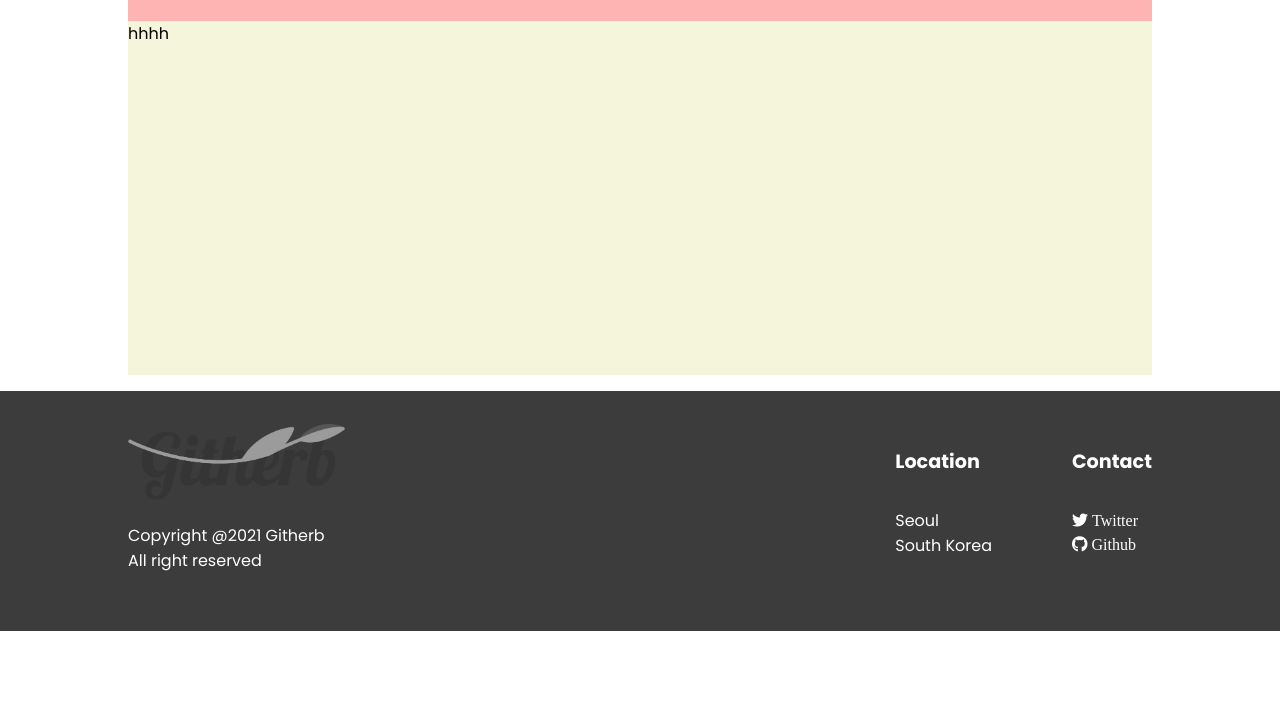
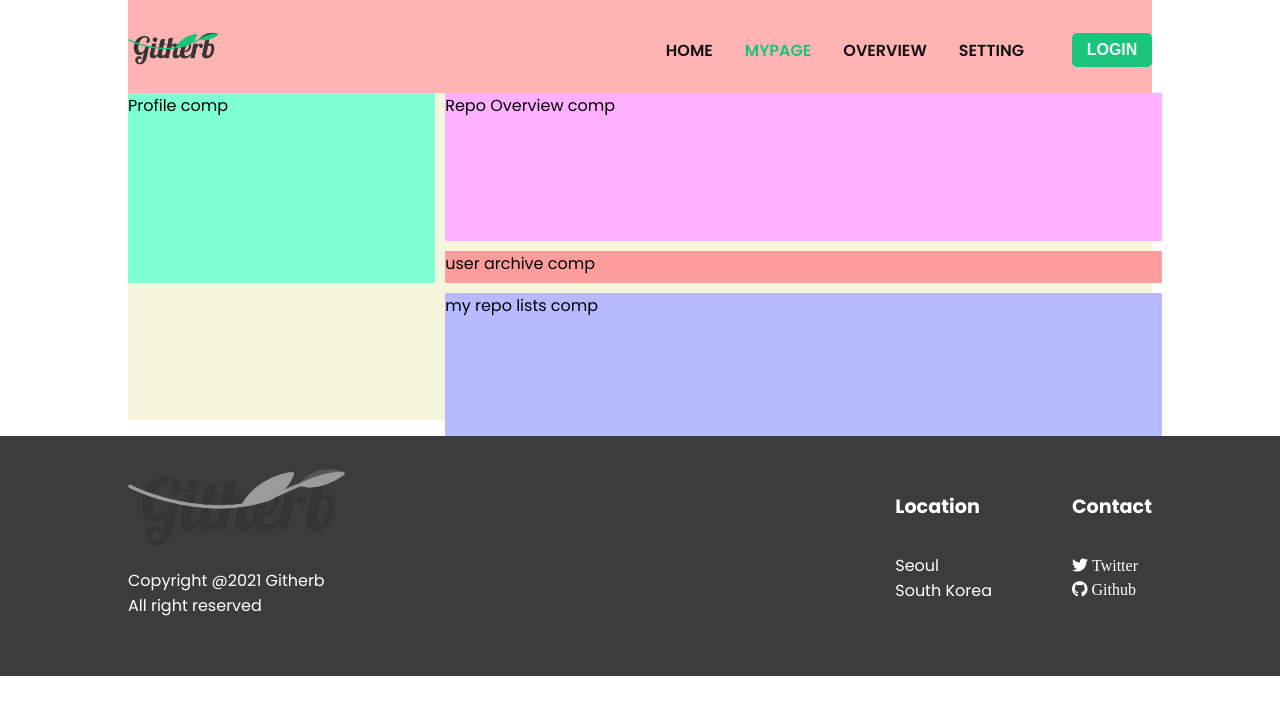
Before and after one commit to jae04099/Githerb, a React (Create React App) app: page / in a window 1280 px wide. Shown: the top 714 px of the page. Built offline with nearby package versions, Linux system fonts and the light colour scheme; the HTML template or start-up script is replaced by a standard one.

Commit message:
my page page grid sizing

```diff
--- a/src/App.css
+++ b/src/App.css
@@ -28,5 +28,5 @@ body {
 .App {
     display: grid;
     grid-template-columns: 10% 1fr 10%;
-    grid-template-rows: 5% 1fr 10%;
+    grid-template-rows: 20% 1fr 10%;
 }
--- a/src/components/MyPage/MyRepoList/MyRepoList.css
+++ b/src/components/MyPage/MyRepoList/MyRepoList.css
@@ -0,0 +1,6 @@
+.myRepoListWrap {
+    background-color: rgb(184, 186, 255);
+    display: grid;
+    grid-column: 2/3;
+    grid-row: 3/4;
+}
--- a/src/components/MyPage/MyRepoList/MyRepoList.js
+++ b/src/components/MyPage/MyRepoList/MyRepoList.js
@@ -3,9 +3,9 @@ import './MyRepoList.css'
 
 const MyRepoList = () => {
     return (
-        <div>
-            MyRepoList
-        </div>
+        <>
+            <div className="myRepoListWrap">my repo lists comp</div>
+        </>
     )
 }
 
--- a/src/components/MyPage/Profile/Profile.css
+++ b/src/components/MyPage/Profile/Profile.css
@@ -0,0 +1,6 @@
+.profileWrap {
+    display: grid;
+    grid-column: 1/2;
+    grid-row: 1/3;
+    background-color: aquamarine;
+}
--- a/src/components/MyPage/Profile/Profile.js
+++ b/src/components/MyPage/Profile/Profile.js
@@ -3,9 +3,9 @@ import './Profile.css'
 
 const Profile = () => {
     return (
-        <div>
-
-        </div>
+        <>
+            <div className="profileWrap">Profile comp</div>
+        </>
     )
 }
 
--- a/src/components/MyPage/RepoOverview/RepoOverview.css
+++ b/src/components/MyPage/RepoOverview/RepoOverview.css
@@ -0,0 +1,6 @@
+.repoOverviewWrap {
+    background-color: rgb(255, 177, 255);
+    display: grid;
+    grid-column: 2/3;
+    grid-row: 1/2;
+}
--- a/src/components/MyPage/RepoOverview/RepoOverview.js
+++ b/src/components/MyPage/RepoOverview/RepoOverview.js
@@ -3,9 +3,9 @@ import './RepoOverview.css'
 
 const RepoOverview = () => {
     return (
-        <div>
-
-        </div>
+        <>
+            <div className="repoOverviewWrap">Repo Overview comp</div>
+        </>
     )
 }
 
--- a/src/components/MyPage/UserArchive/UserArchive.css
+++ b/src/components/MyPage/UserArchive/UserArchive.css
@@ -0,0 +1,6 @@
+.userArchiveWrap {
+    background: rgb(255, 157, 157);
+    display: grid;
+    grid-row: 2/3;
+    grid-column: 2/3;
+}
--- a/src/components/MyPage/UserArchive/UserArchive.js
+++ b/src/components/MyPage/UserArchive/UserArchive.js
@@ -3,9 +3,9 @@ import './UserArchive.css'
 
 const UserArchive = () => {
     return (
-        <div>
-
-        </div>
+        <>
+            <div className="userArchiveWrap">user archive comp</div>
+        </>
     )
 }
 
--- a/src/pages/MyPage.js
+++ b/src/pages/MyPage.js
@@ -8,7 +8,12 @@ import UserArchive from '../components/MyPage/UserArchive/UserArchive'
 const MyPage = () => {
     return (
         <>
-            <div className="MyPageWrap">hhhh</div>
+            <div className="MyPageWrap">
+                <Profile />
+                <RepoOverview />
+                <UserArchive />
+                <MyRepoLists />
+            </div>
         </>
     )
 }
```
